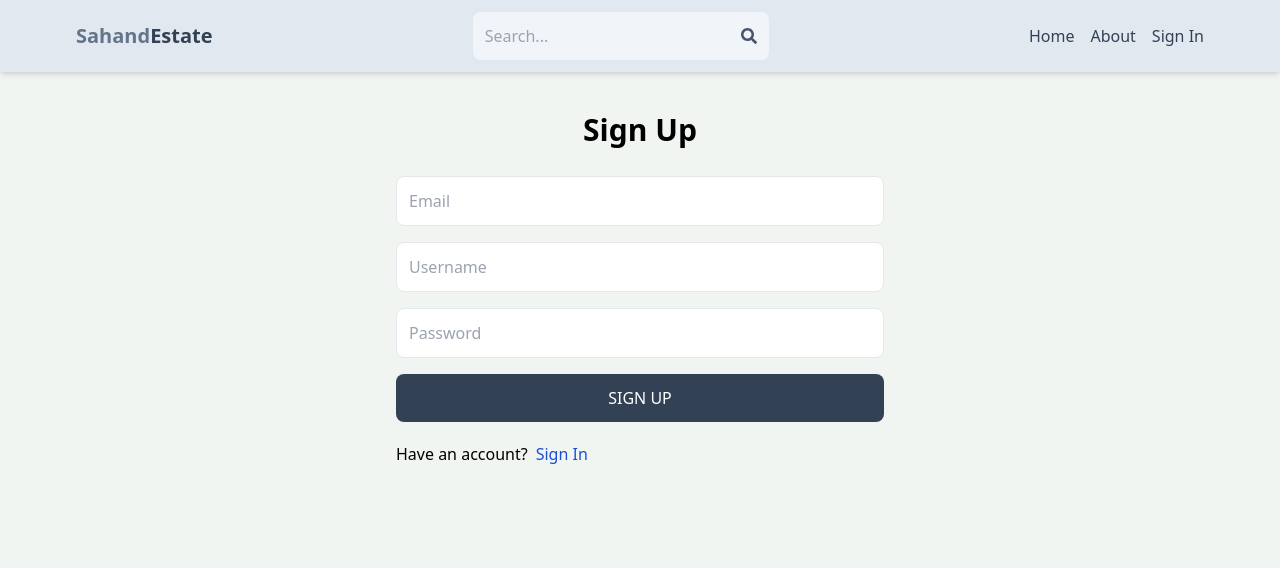
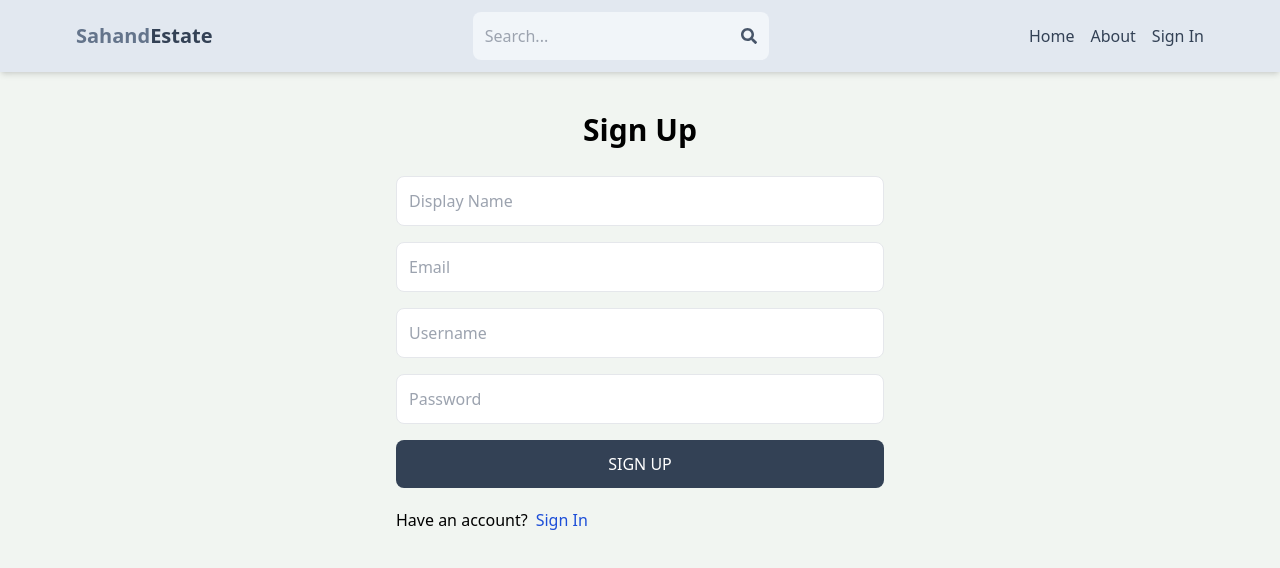
Before and after one commit to lakshanrcosta/mern-estate, a React (Vite) app in the folder client/: page /sign-up in a window 1280 px wide. Shown: the top 568 px of the page. Built offline with nearby package versions, Linux system fonts and the light colour scheme.

Commit message:
Added display name to the sign up form

```diff
--- a/client/src/pages/signup.page.jsx
+++ b/client/src/pages/signup.page.jsx
@@ -34,6 +34,14 @@ export const SignUp = () => {
     <div className="p-3 max-w-lg mx-auto">
       <h1 className="text-3xl text-center font-semibold my-7">Sign Up</h1>
       <form className="flex flex-col gap-4" onSubmit={handleSubmit}>
+        <input
+          type="displayName"
+          required
+          placeholder="Display Name"
+          className="border p-3 rounded-lg"
+          id="displayName"
+          onChange={handleChange}
+        />
         <input
           type="email"
           required
```
